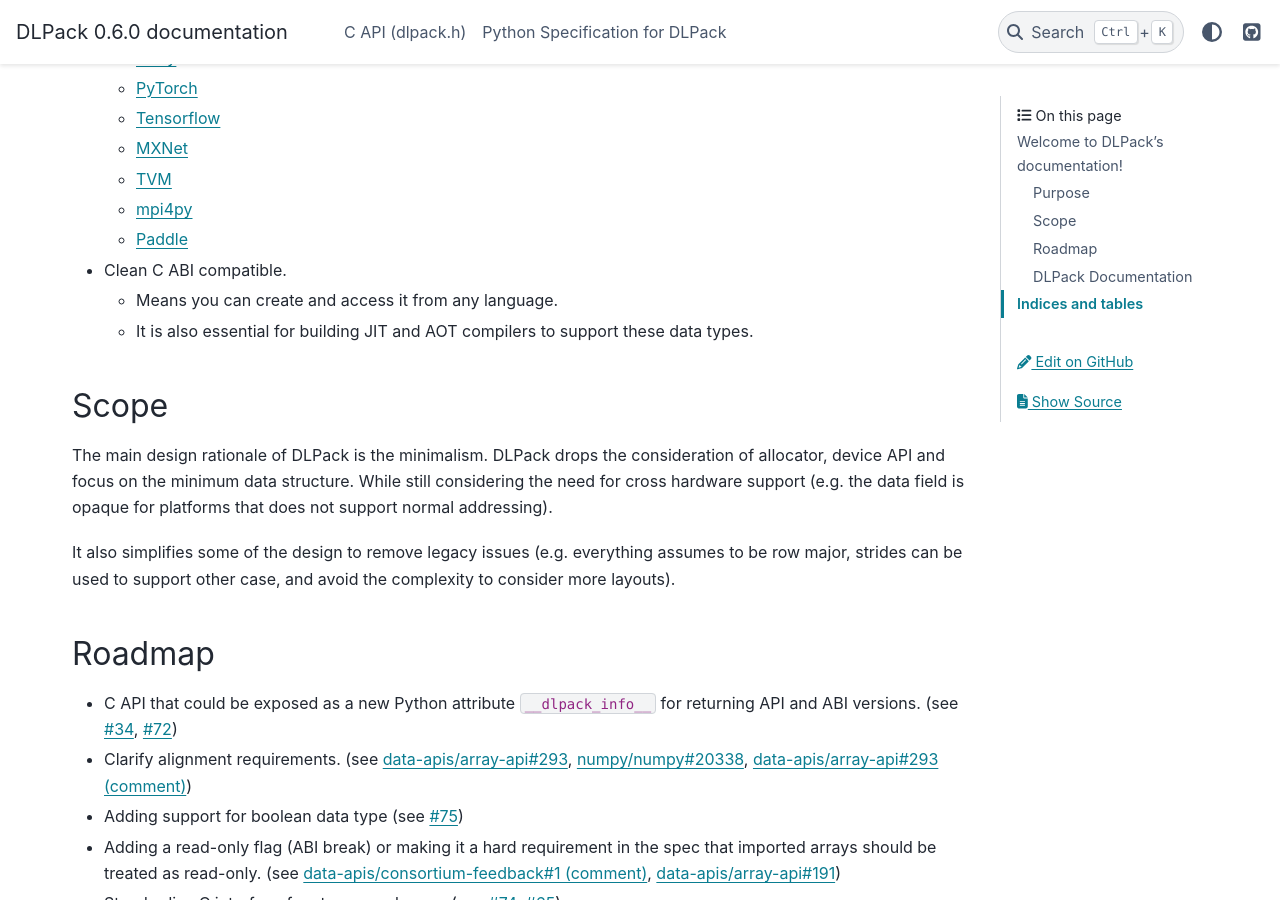
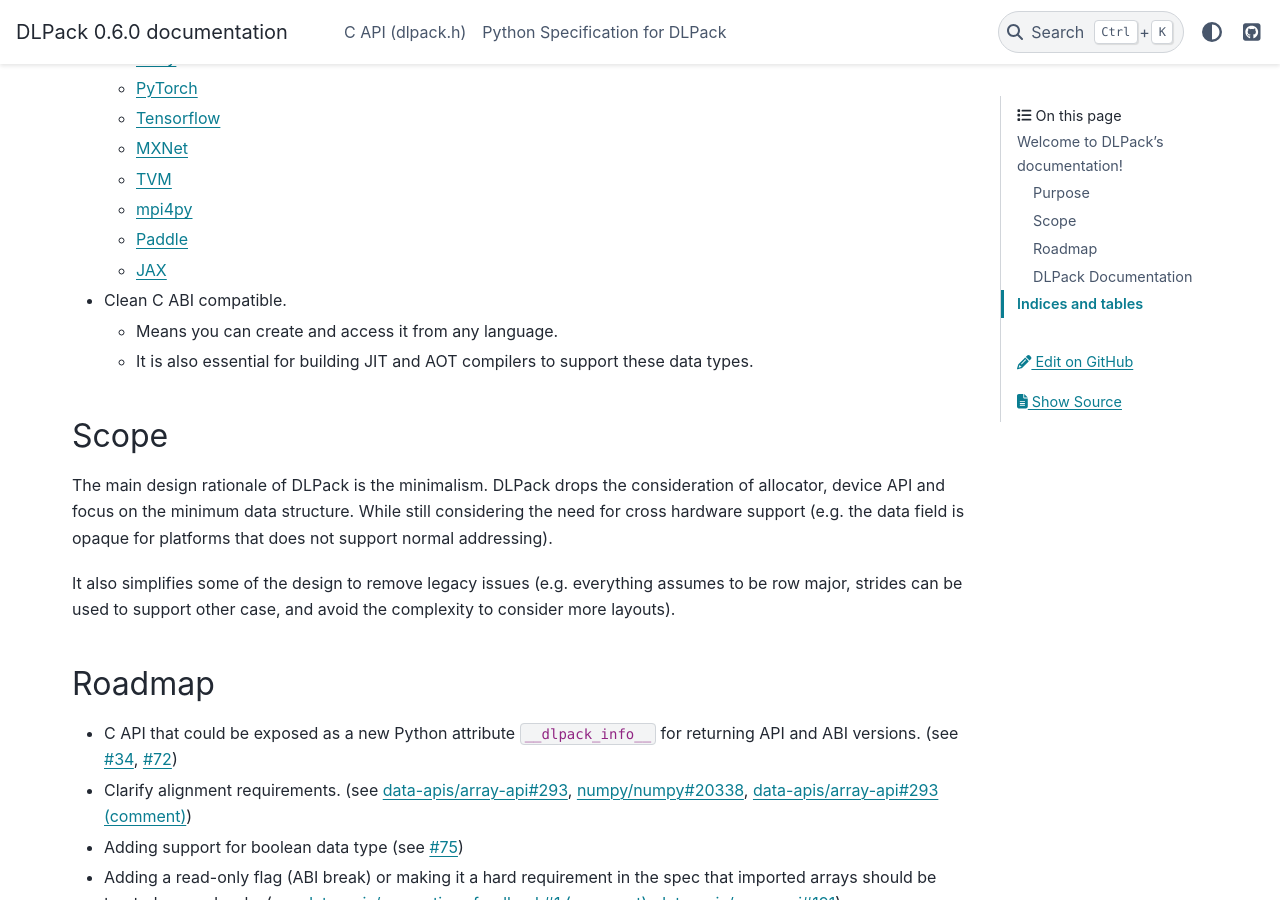
Before and after one commit to dmlc/dlpack, a Sphinx documentation site: the page built from docs/source/index.rst, in a window 1280 px wide and 900 px high, scrolled down 441 px. Built offline with Sphinx 7.4.7 and the PyData theme 0.15.4, drawn with Linux system fonts in a browser that asks for light colours.

Commit message:
Add JAX to supported framework list

```diff
--- a/docs/source/index.rst
+++ b/docs/source/index.rst
@@ -25,6 +25,7 @@
   * `TVM <https://tvm.apache.org/docs/reference/api/python/contrib.html#module-tvm.contrib.dlpack>`_
   * `mpi4py <https://mpi4py.readthedocs.io/en/stable/overview.html#support-for-gpu-aware-mpi>`_
   * `Paddle <https://www.paddlepaddle.org.cn/documentation/docs/zh/develop/api/paddle/utils/dlpack/from_dlpack_cn.html>`_
+  * `JAX <https://jax.readthedocs.io/en/latest/_autosummary/jax.dlpack.from_dlpack.html#jax.dlpack.from_dlpack>`_
 
 * Clean C ABI compatible.
 
```
